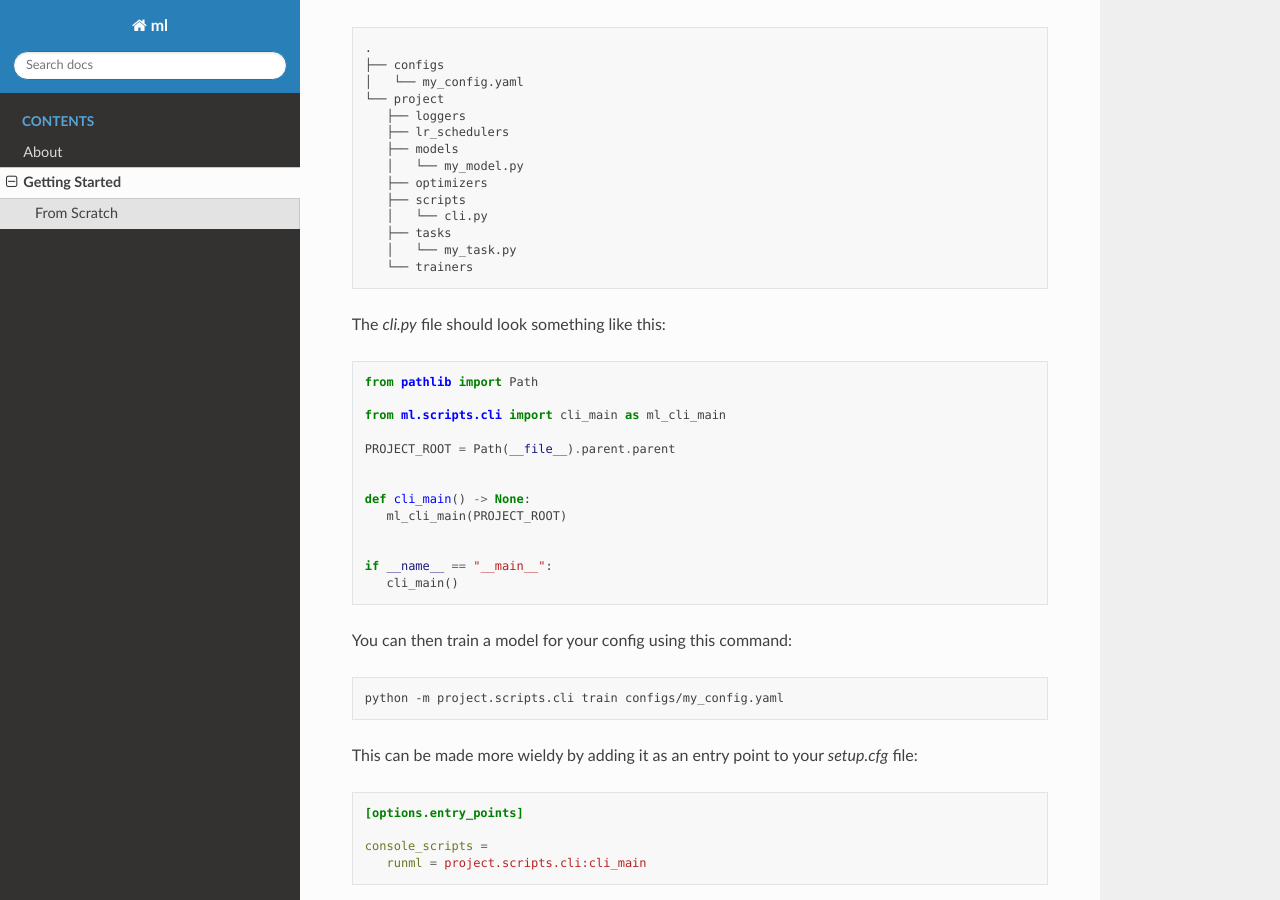
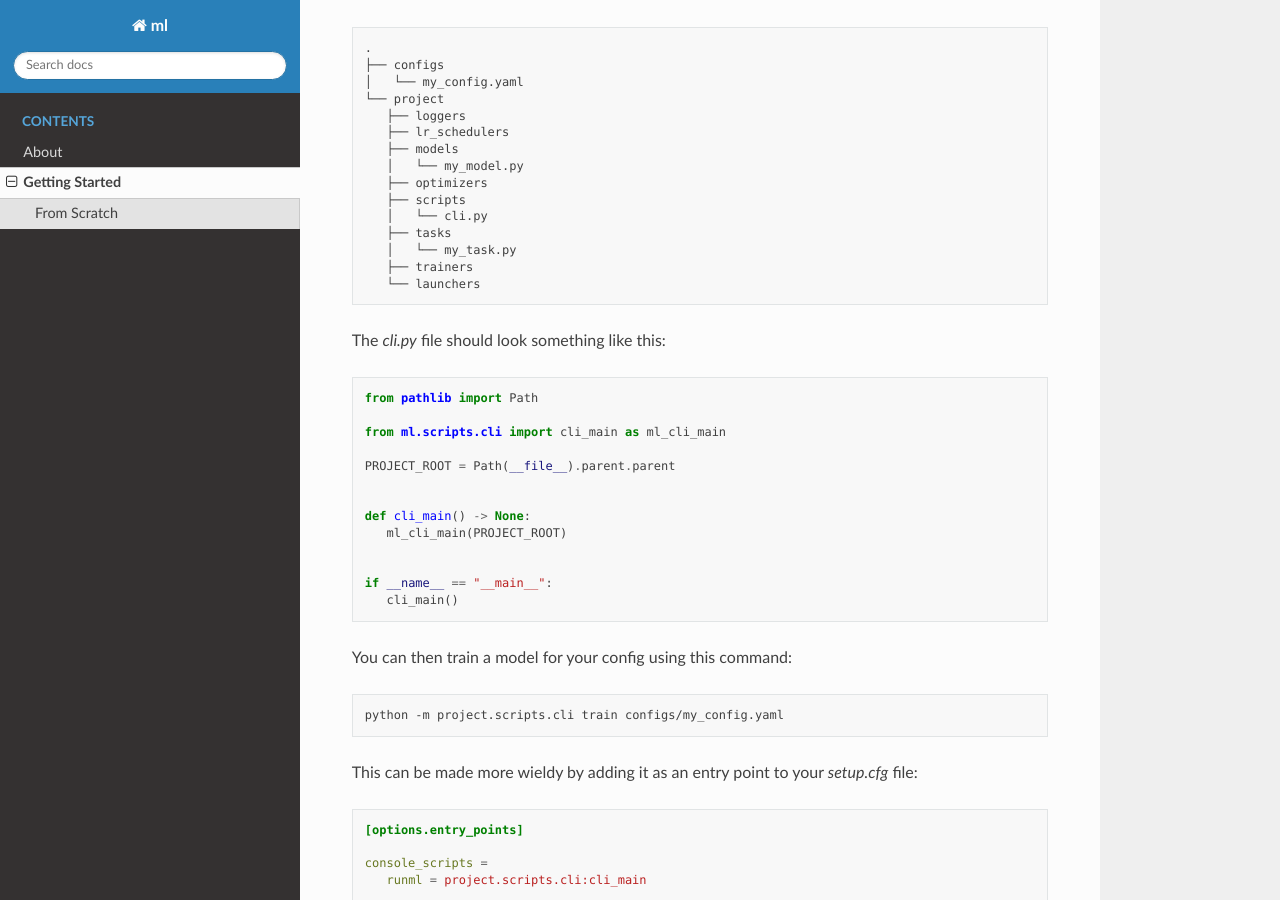
Before and after one commit to maximilianmbeck/ml-starter, a Sphinx documentation site: the page built from docs/getting_started.rst, in a window 1280 px wide and 900 px high, scrolled down 1126 px. Built offline with Sphinx 7.4.7 and the Read the Docs theme 2.0.0, drawn with Linux system fonts in a browser that asks for light colours; pages that are not in the unit, such as notebooks, are missing from menus.

Commit message:
launchers in docs (#177)

```diff
--- a/docs/generate_rst.py
+++ b/docs/generate_rst.py
@@ -1,7 +1,7 @@
 import os
 
 source_dir = "../ml"
-subdirs = ["core", "loggers", "lr_schedulers", "models", "optimizers", "tasks", "trainers", "utils"]
+subdirs = ["core", "loggers", "lr_schedulers", "models", "optimizers", "tasks", "trainers", "launchers", "utils"]
 
 
 def create_rst(module_name: str) -> None:
--- a/docs/getting_started.rst
+++ b/docs/getting_started.rst
@@ -60,7 +60,8 @@ This expects a project structure like this:
       │   └── cli.py
       ├── tasks
       │   └── my_task.py
-      └── trainers
+      ├── trainers
+      └── launchers
 
 The `cli.py` file should look something like this:
 
```
